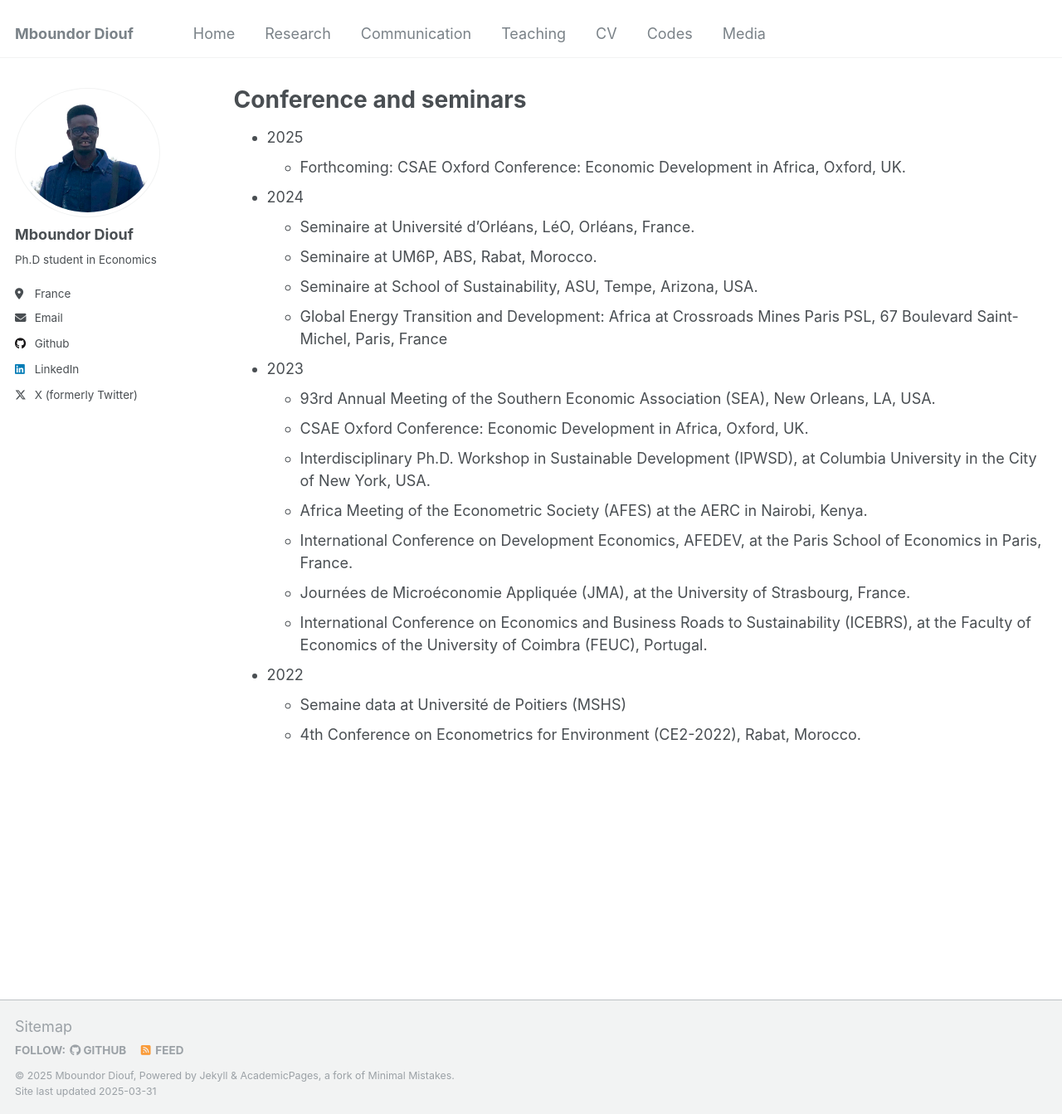
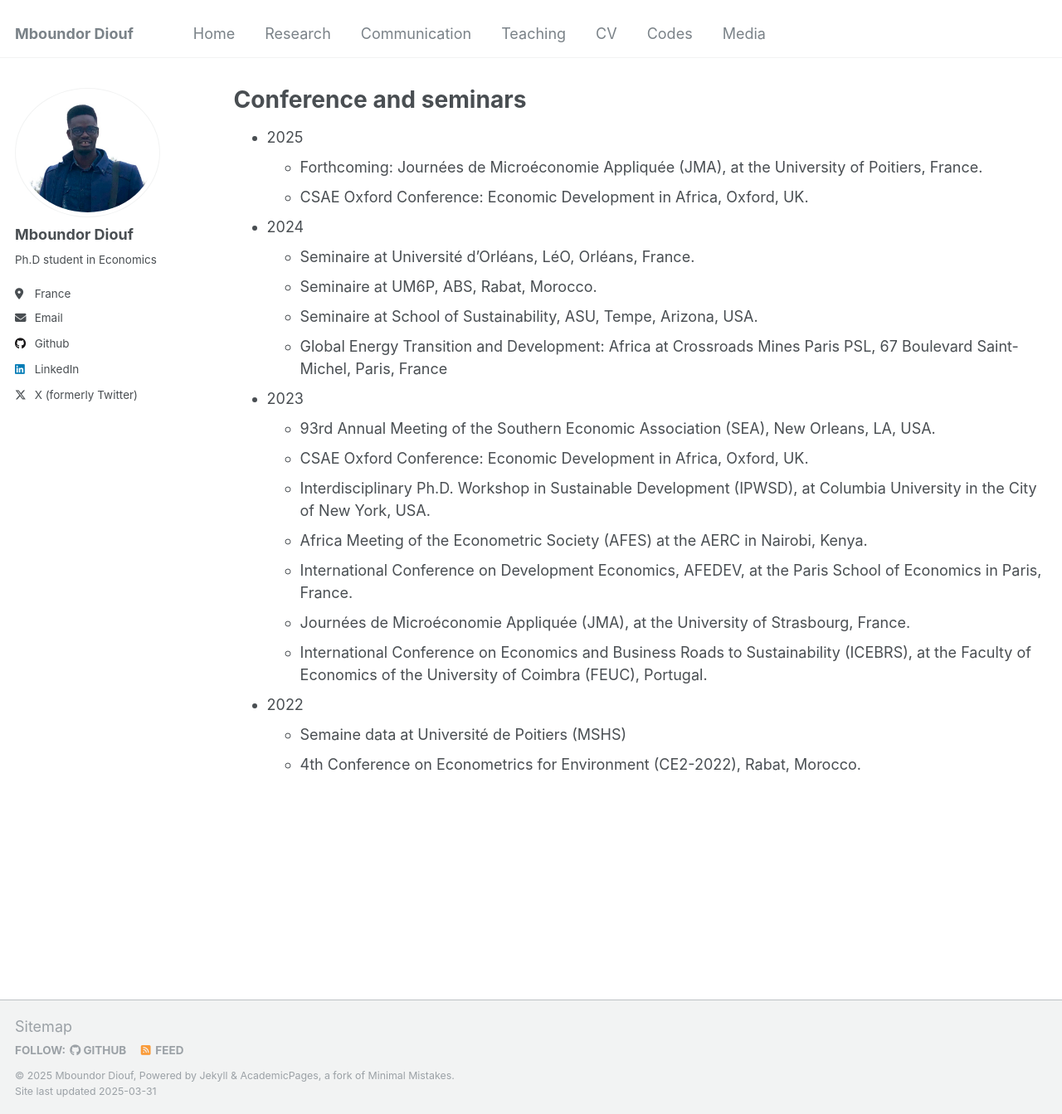
Before and after one commit to mboundordiouf/mboundordiouf.github.io, a Jekyll site: the page built from _pages/talks.md, in a window 1280 px wide and 1343 px high. Shown: the whole window at 83% size. Built offline with Jekyll 4.4.1, drawn with Linux system fonts in a browser that asks for light colours.

Commit message:
Update talks.md

```diff
--- a/_pages/talks.md
+++ b/_pages/talks.md
@@ -6,7 +6,8 @@ author_profile: true
 ---
 
 * 2025
-  * Forthcoming: CSAE Oxford Conference: Economic Development in Africa, Oxford, UK.
+  * Forthcoming: Journées de Microéconomie Appliquée (JMA), at the University of Poitiers, France.
+  * CSAE Oxford Conference: Economic Development in Africa, Oxford, UK.
 
 * 2024
   * Seminaire at Université d'Orléans, LéO, Orléans, France.
```
